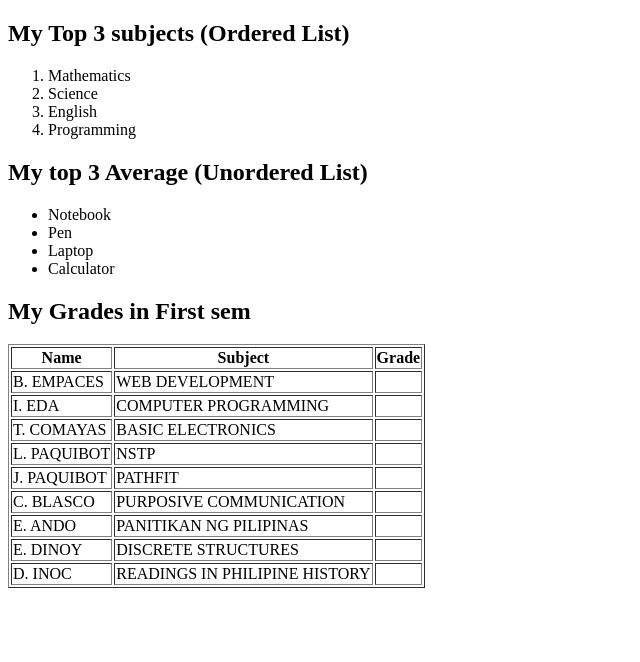
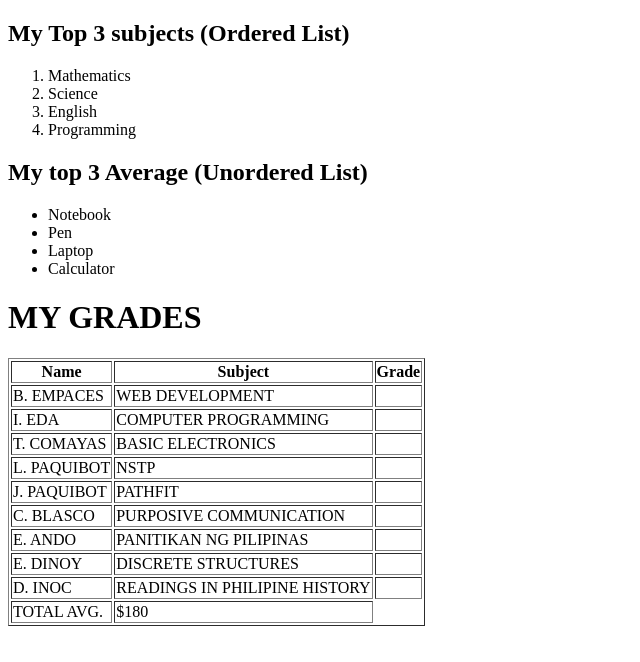
Before and after one commit to jijinjabaybay-creator/myInfo, a plain HTML site: page index.html in a window 1280 px wide. Shown: the whole page, without its empty margins (0-640 px from the left). Drawn offline with Linux system fonts and the light colour scheme.

Commit message:
Add grades table with total average footer

```diff
--- a/index.html
+++ b/index.html
@@ -22,9 +22,12 @@
 <li>Calculator</li>
 </ul>
 
-<h2>My Grades in First sem</h2>
+<thead>
+  <h1>MY GRADES</h1>
+</thead>
 <table border="1">
 
+<tbody>
 <tr>
   <th>Name</th>
   <th>Subject</th>
@@ -84,6 +87,14 @@
   <td>READINGS IN PHILIPINE HISTORY</td>
   <td></td>
 </tr>
+</tbody>
+
+<tfoot>
+    <tr>
+      <td>TOTAL AVG.</td>
+      <td>$180</td>
+    </tr>
+</tfoot>
 
 </table>
 
```
